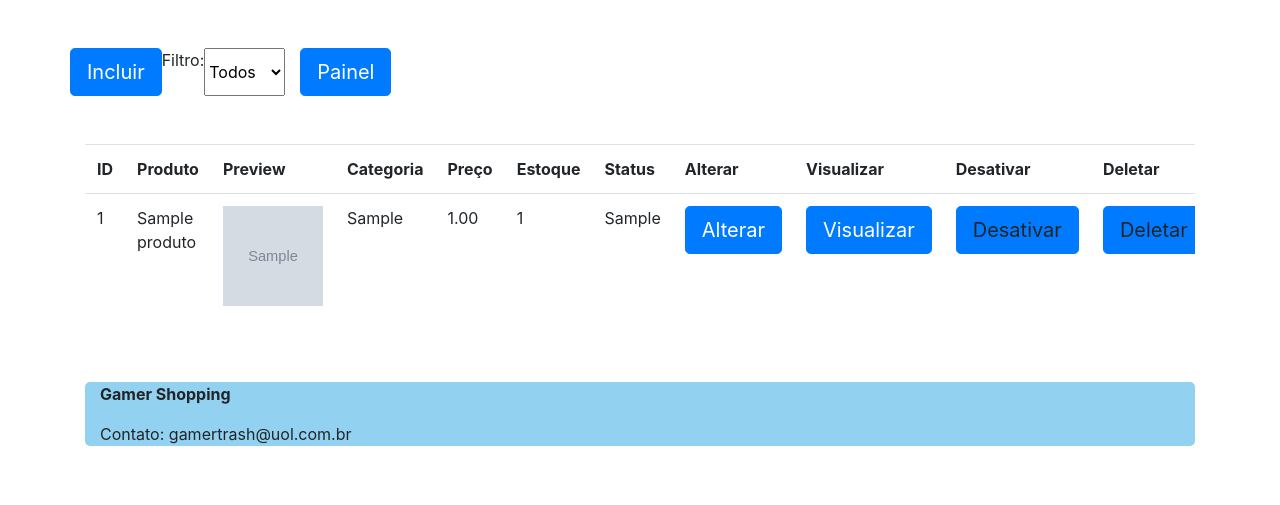
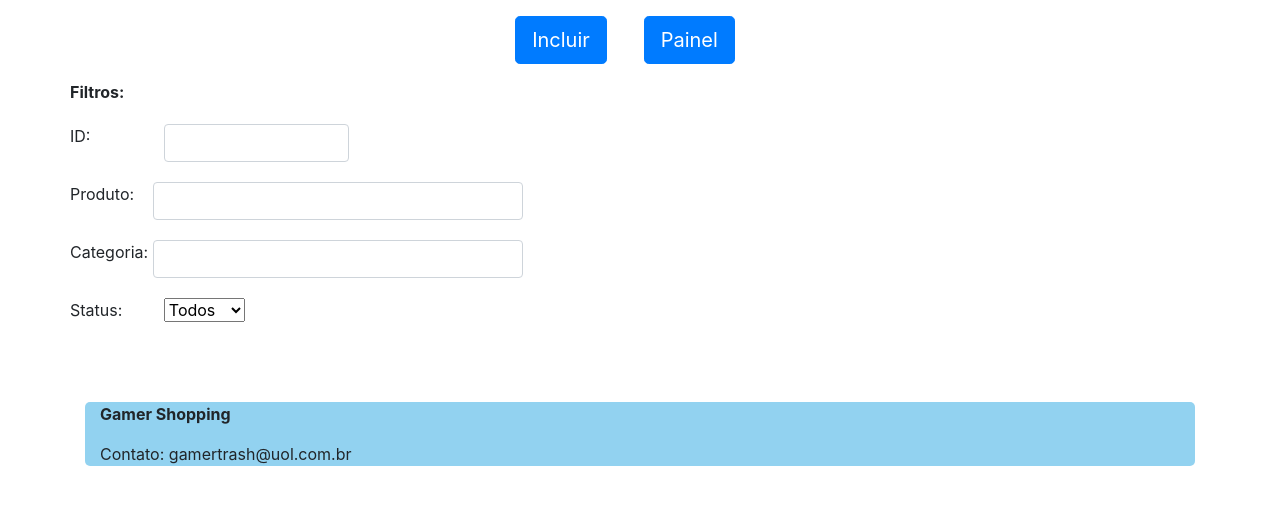
Before and after one commit to emerson-cs-santos/TSI-PI_2-2019, a PHP site: page /Produtos.php in a window 1280 px wide. Shown: the part 188-693 px from the top of the page. Run offline with PHP 8.4, Linux system fonts and the light colour scheme; the visitor is signed in with stand-in values (Sample User, id 1); tables that the repository leaves empty hold one stand-in row (values such as "Sample post"); grey boxes marked "Sample" are stand-in pictures.

Commit message:
Produto com filtro
Modo de carregar tabela da consulta de produtos agora segue novo padrão com ajax
Adicionado filtro para a consulta de produtos

Corrigido algumas endentações de código da consulta de usuários

```diff
--- a/Produtos.php
+++ b/Produtos.php
@@ -1,101 +1,77 @@
 <?php
     include('PHP/sessao.php');
     include('cabecalho.php');
-
-    // Utilizado para deixar selecionado na combo a opção filtrada
-    $filtro = @$_POST['filtro_produto'];
-
 ?>
-
                     <h1 class="text-center mt-3" style="font-family: Comic Sans MS , cursive, sans-serif;">Produtos</h1>
                 </div>
             </header>
 
             <main>
                 <section class='row'>
-                    <div class='row mt-5'>
-                        <div class='col-3'>
-                            <a href='Produtos_digitar.php?ID=0'> <button type="button" class="btn btn-primary btn-lg">Incluir</button> </a>
-                        </div>
+
+                    <!-- Botões principais -->
+                    <div class='form-group row mt-3 col-12 d-flex justify-content-center'>
+                        <a href='Produtos_digitar.php?ID=0'> <button type="button" class="btn btn-primary btn-lg">Incluir</button> </a>
+                        <span style='color:white; user-select:none;'>........</span>
+                        <a href='Painel.php'> <button type="button" class="btn btn-primary btn-lg">Painel </button> </a>
                     </div>
 
-                    <div class='row mt-5 col-3'>
-                        <span>Filtro:</span>
-                        <select id='produtos_filtro_status' onchange='filtrar_produto()'>
-                            <option id='' value="Todos"     <?php   echo $teste = $filtro=="Todos" ? "selected":"";     ?>  >Todos</option>
-                            <option id='' value="Ativos"    <?php   echo $teste = $filtro=="Ativos" ? "selected":"";    ?>  >Ativos</option>
-                            <option id='' value="Inativos"  <?php   echo $teste = $filtro=="Inativos" ? "selected":"";  ?>  >Inativos</option>
-                        </select>
-
-                        <div class='col-3'>
-                            <a href='Painel.php' id='produtos_cmd_painel' type="button" name="produtos_cmd_voltar" class="btn btn-primary btn-lg"> Painel</a>
-                        </div>
+                    <!-- Filtros -->
+                    <div class='form-group row col-12'>
+                        <span class='font-weight-bold'>Filtros:</span>
                     </div>
 
-                    <?php
+                    <!-- Filtro por Código -->
+                    <div class='form-group row mt-1 col-12'>
+                        <span class=''>ID:</span>
+                        <span style='color:white; user-select:none;'>................</span>
+                        <input type="number" min="1" max="999999" id='produtos_filtro_codigo' class="form-control col-2" oninput='filtrar_produto()'>
+                    </div>
 
-                        include('PHP\conexao_bd.php');
+                    <!-- Filtro pelo Login -->
+                    <div class='form-group row mt-1 col-12'>
+                        <span class=''>Produto:</span>
+                        <span style='color:white; user-select:none;'>....</span>
+                        <input type="text" id='produtos_filtro_nome' class="form-control col-4" oninput='filtrar_produto()'>
+                    </div>
 
-                        // Se página foi chamada pelo filtro, fazer select com where
-                        $where = @$_POST['condicao_produto'];
+                    <!-- Filtro pelo E-mail -->
+                    <div class='form-group row mt-1 col-12'>
+                        <span class=''>Categoria:</span>
+                        <span style='color:white; user-select:none;'>.</span>
+                        <input type="text" id='produtos_filtro_categoria' class="form-control col-4" oninput='filtrar_produto()'>
+                    </div>
 
-                        $query = "select * from produtos $where order by codigo desc";
-                        $result = $conn->query($query);
+                    <!-- Filtro de Status -->
+                    <div class='form-group row mt-1 col-12'>
+                        <span>Status:</span>
+                        <span style='color:white; user-select:none;'>.........</span>
 
-                        echo "<div class='container mt-5'>";
-                            echo "<div class='row-fluid'>";
+                        <select id='produtos_filtro_status' onchange='filtrar_produto()'>
+                            <option id='' value="Todos">Todos</option>
+                            <option id='' value="Ativos">Ativos</option>
+                            <option id='' value="Inativos">Inativos</option>
+                        </select>
+                    </div>
 
-                                echo "<div class='col-xs-6'>";
-                                echo "<div class='table-responsive'>";
-
-                                    echo "<table id ='produtos_table' class='table table-hover table-inverse'>";
-
-                                    echo "<tr>";
-                                    echo "<th>ID</th>";
-                                    echo "<th>Produto</th>";
-                                    echo "<th>Preview</th>";
-                                    echo "<th>Categoria</th>";
-                                    echo "<th>Preço</th>";
-                                    echo "<th>Estoque</th>";
-                                    echo "<th>Status</th>";
-                                    echo "<th>Alterar</th>";
-                                    echo "<th>Visualizar</th>";
-                                    echo "<th>Desativar</th>";
-                                    echo "<th>Deletar</th>";
-                                    echo "</tr>";
-
-                                    if ($result->num_rows > 0) {
-                                        // output data of each row
-                                        while($row = $result->fetch_assoc()) {
-
-                                            echo "<tr>";
-                                            echo "<td>" . $row["codigo"] . "</td>";
-                                            echo "<td>" . $row["nome"] . "</td>";
-                                            echo "<td><img src='" . $row["imagem"] . "' alt='Preview do produto' border=3 height=100 width=100></img></td>";
-                                            echo "<td>" . $row["categoria"] . "</td>";
-                                            echo "<td>" . $row["preco"] . "</td>";
-                                            echo "<td>" . $row["estoque"] . "</td>";
-                                            echo "<td>" . $row["tipo"] . "</td>";
-
-                                            echo " <td> <a id='' type='button' class='btn btn-primary btn-lg'  href='Produtos_digitar.php?ID={$row["codigo"]}'>Alterar</a> </td>";
-                                            echo " <td> <a id='' type='button' class='btn btn-primary btn-lg'  href='show_produtos.php?ID={$row["codigo"]}'>Visualizar</a> </td>";
-                                            echo " <td> <a id='' type='button' class='btn btn-primary btn-lg' onclick='desativar_produto({$row["codigo"]})' >Desativar</a> </td>";
-                                            echo " <td> <a id='' type='button' class='btn btn-primary btn-lg' onclick='deletar_produto({$row["codigo"]})' >Deletar</a> </td>";
-
-                                            echo "</tr>";
-                                        }
-                                    } else {
-                                        echo "0 results";
-                                    }
-
-                                echo "</table>";
-
-                    ?>
+                    <div id='table' class='container mt-3'>
                 </section>
             </main>
-        <?php
-            include('footer.php');
-        ?>
+
+            <script>
+                var parametros = '';
+                // Ajax com Jquery e está refazendo apenas a tabela
+                $.post('PHP/consulta_produtos.php',parametros, function(data)
+                    {
+                        $('#table').html(data);
+                    }
+                )
+            </script>
+
+            <?php
+                include('footer.php');
+            ?>
+
         </div>
     </body>
 </html>
```
Also changed, not shown: Usuarios.php (+4 -6 lines).
